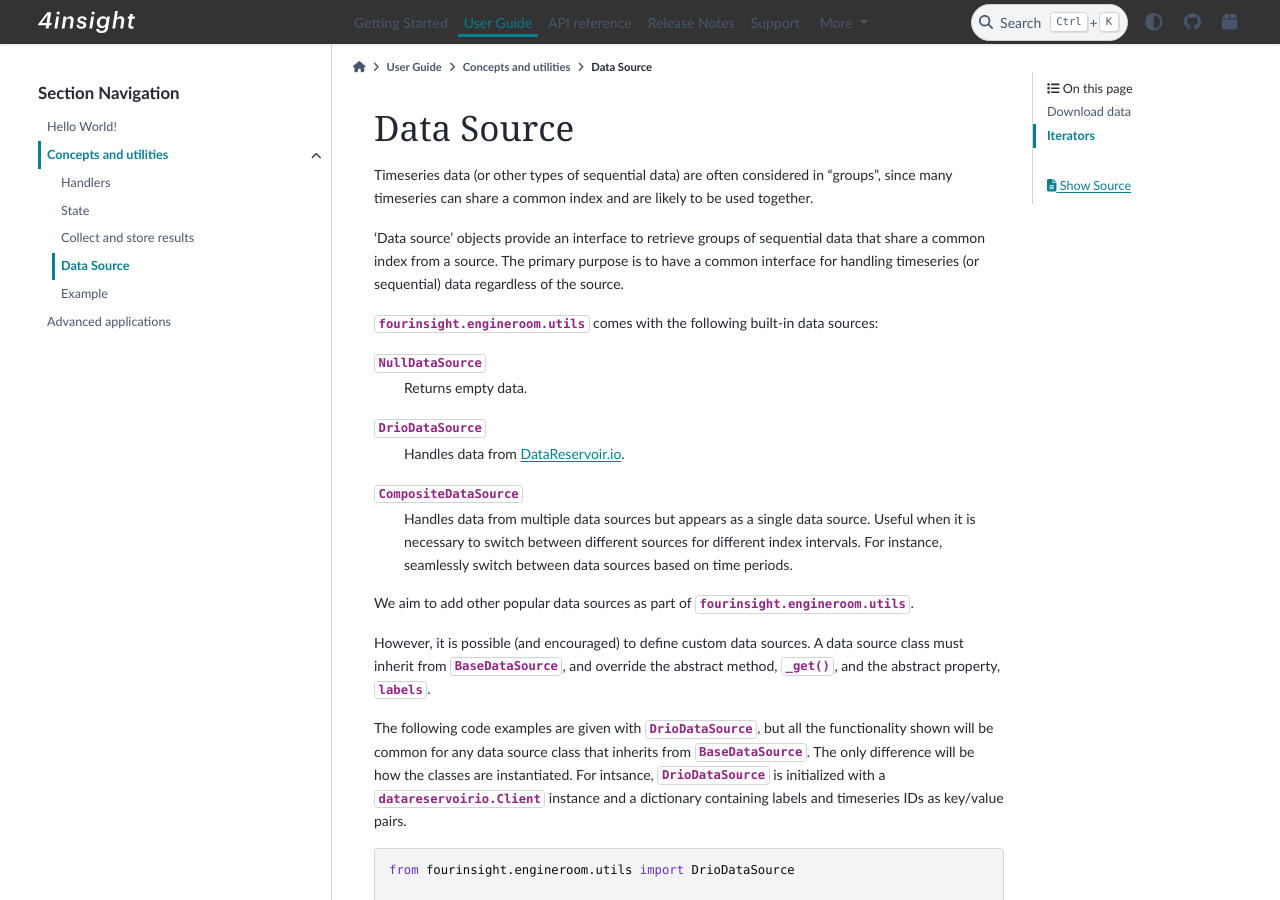
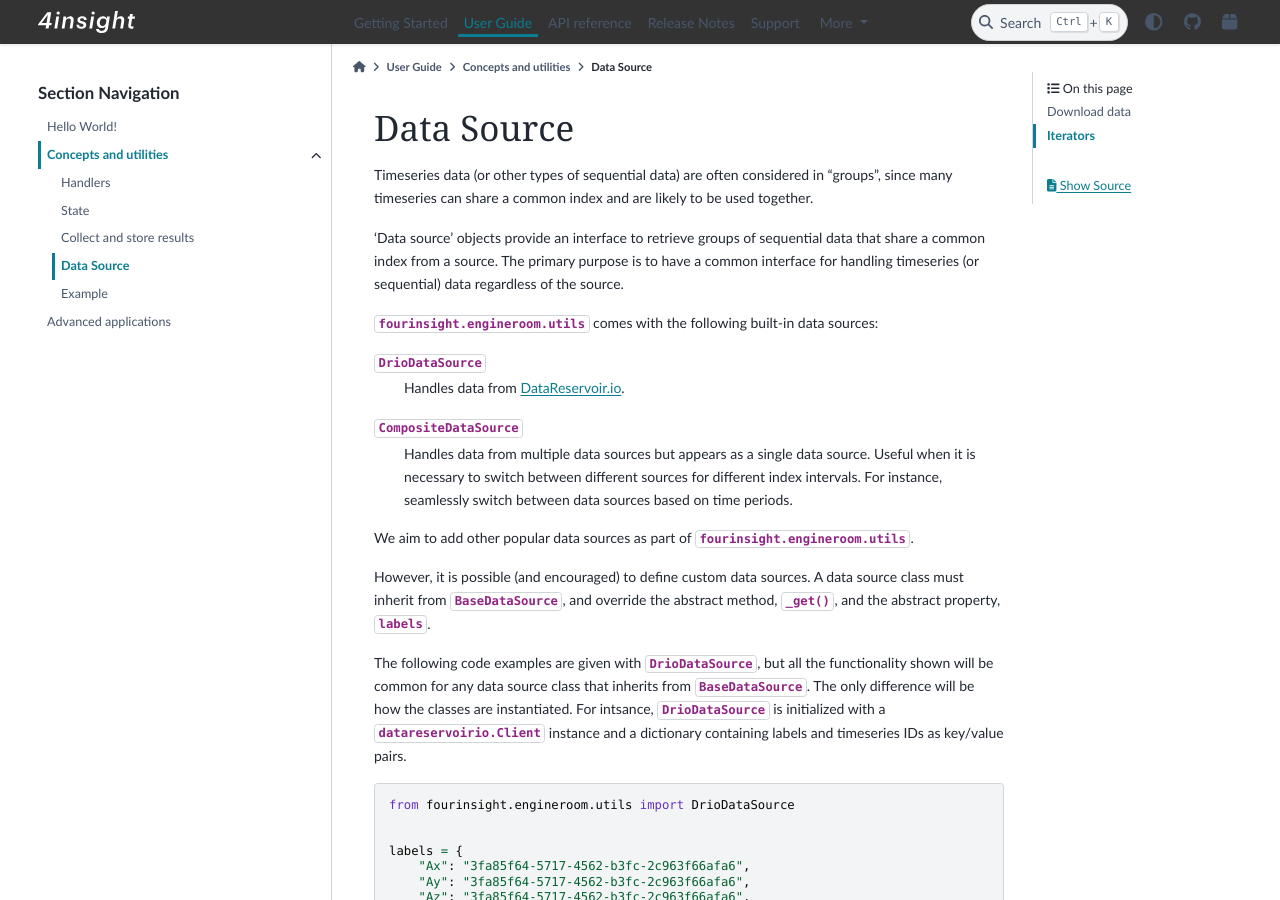
Before and after one commit to 4Subsea/fourinsight-engineroom-utils-python, a Sphinx documentation site: the page built from docs/user_guide/concepts_utils/data_source.rst, in a window 1280 px wide and 900 px high. Built offline with Sphinx 7.4.7 and the PyData theme 0.15.4, drawn with Linux system fonts in a browser that asks for light colours.

Commit message:
remove NullDataSource from docs

```diff
--- a/docs/api_ref/data_source/index.rst
+++ b/docs/api_ref/data_source/index.rst
@@ -5,6 +5,5 @@ Data Source
    :maxdepth: 1
 
    base_data_source
-   null_data_source
    drio_data_source
    composite_data_source
--- a/docs/api_ref/data_source/null_data_source.rst
+++ /dev/null
@@ -1,6 +0,0 @@
-NullDataSource
-==============
-
-.. autoclass:: fourinsight.engineroom.utils.NullDataSource
-    :members:
-    :inherited-members:
--- a/docs/user_guide/concepts_utils/data_source.rst
+++ b/docs/user_guide/concepts_utils/data_source.rst
@@ -12,9 +12,6 @@ from a source. The primary purpose is to have a common interface for handling ti
 regardless of the source.
 
 :mod:`fourinsight.engineroom.utils` comes with the following built-in data sources:
-
-:class:`~fourinsight.engineroom.utils.NullDataSource`
-    Returns empty data.
 
 :class:`~fourinsight.engineroom.utils.DrioDataSource`
     Handles data from DataReservoir.io_.
```
